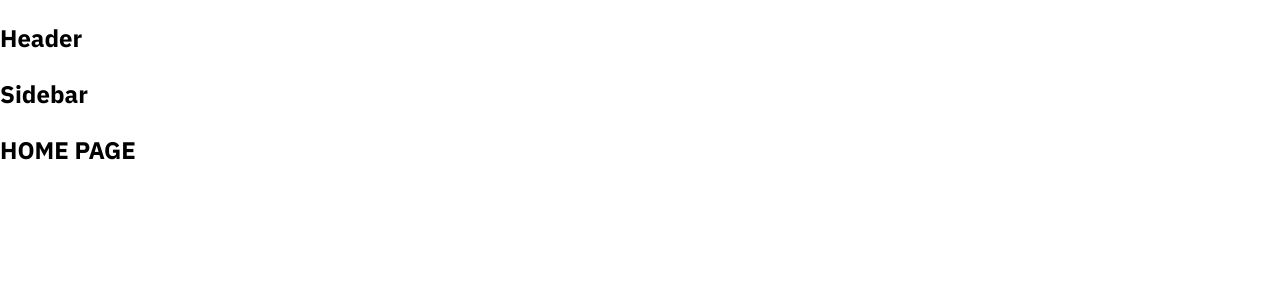
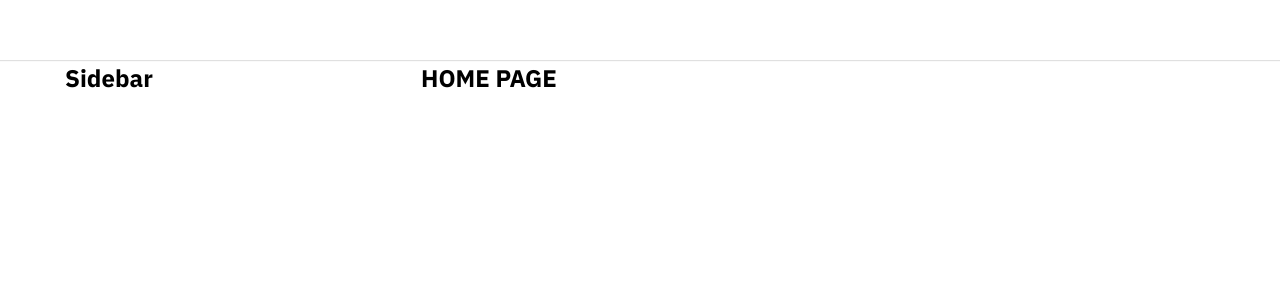
Before and after one commit to PhamVanPhuc2k2/cellphones, a React (Create React App) app: page / in a window 1280 px wide. Shown: the top 300 px of the page. Built offline with nearby package versions, Linux system fonts and the light colour scheme.

Commit message:
Dựng khung Layout mặc định

```diff
--- a/package.json
+++ b/package.json
@@ -6,6 +6,7 @@
     "@testing-library/jest-dom": "^5.17.0",
     "@testing-library/react": "^13.4.0",
     "@testing-library/user-event": "^13.5.0",
+    "classnames": "^2.5.1",
     "normalize.css": "^8.0.1",
     "react": "^18.3.1",
     "react-dom": "^18.3.1",
--- a/src/components/GlobalStyles/GlobalStyles.scss
+++ b/src/components/GlobalStyles/GlobalStyles.scss
@@ -3,9 +3,14 @@
 
 :root {
     --primary: #fe2c55;
+    // default layout
+    --default-layout-header-height: 60px;
+    --default-layout-width: 1150px;
 }
 
 * {
+    margin: 0;
+    padding: 0;
     box-sizing: border-box;
 }
 
--- /dev/null
+++ b/src/components/Layout/DefaultLayout/DefaultLayout.module.scss
@@ -0,0 +1,14 @@
+.wrapper {
+    display: flex;
+    flex-direction: column;
+    align-items: center;
+}
+
+.container {
+    width: var(--default-layout-width);
+    display: flex;
+}
+
+.content {
+    flex: 1;
+}
--- /dev/null
+++ b/src/components/Layout/DefaultLayout/Sidebar/Sidebar.module.scss
@@ -0,0 +1,3 @@
+.wrapper {
+    width: 356px;
+}
--- a/src/components/Layout/DefaultLayout/Sidebar/index.js
+++ b/src/components/Layout/DefaultLayout/Sidebar/index.js
@@ -1,5 +1,14 @@
+import classNames from 'classnames/bind';
+import styles from './Sidebar.module.scss';
+
+const cx = classNames.bind(styles);
+
 function Sidebar() {
-    return <h2>Sidebar</h2>;
+    return (
+        <aside className={cx('wrapper')}>
+            <h2>Sidebar</h2>
+        </aside>
+    );
 }
 
 export default Sidebar;
--- a/src/components/Layout/DefaultLayout/index.js
+++ b/src/components/Layout/DefaultLayout/index.js
@@ -1,12 +1,17 @@
 import Header from '~/components/Layout/components/Header';
 import Sidebar from './Sidebar';
+import styles from './DefaultLayout.module.scss';
+import classNames from 'classnames/bind';
+
+const cx = classNames.bind(styles);
+
 function DefaultLayout({ children }) {
     return (
-        <div>
+        <div className={cx('wrapper')}>
             <Header />
-            <div className="container">
+            <div className={cx('container')}>
                 <Sidebar />
-                <div className="content">{children}</div>
+                <div className={cx('content')}>{children}</div>
             </div>
         </div>
     );
--- a/src/components/Layout/HeaderOnly/index.js
+++ b/src/components/Layout/HeaderOnly/index.js
@@ -1,6 +1,6 @@
 import Header from '~/components/Layout/components/Header';
 
-function DefaultLayout({ children }) {
+function HeaderOnly({ children }) {
     return (
         <div>
             <Header />
@@ -11,4 +11,4 @@ function DefaultLayout({ children }) {
     );
 }
 
-export default DefaultLayout;
+export default HeaderOnly;
--- /dev/null
+++ b/src/components/Layout/components/Header/Header.module.scss
@@ -0,0 +1,12 @@
+.wrapper {
+    width: 100%;
+    height: var(--default-layout-header-height, 60px);
+    box-shadow: 0px 1px 1px rgb(0 0 0 / 12%);
+    display: flex;
+    justify-content: center;
+}
+
+.inner {
+    height: 100%;
+    width: var(--default-layout-width);
+}
--- a/src/components/Layout/components/Header/index.js
+++ b/src/components/Layout/components/Header/index.js
@@ -1,5 +1,14 @@
+import classNames from 'classnames/bind';
+import styles from './Header.module.scss';
+
+const cx = classNames.bind(styles);
+
 function Header() {
-    return <h2>Header</h2>;
+    return (
+        <header className={cx('wrapper')}>
+            <div className={cx('inner')}></div>
+        </header>
+    );
 }
 
 export default Header;
```
Also changed, not shown: 1 other file (tests, documents, lock files or other folders).
